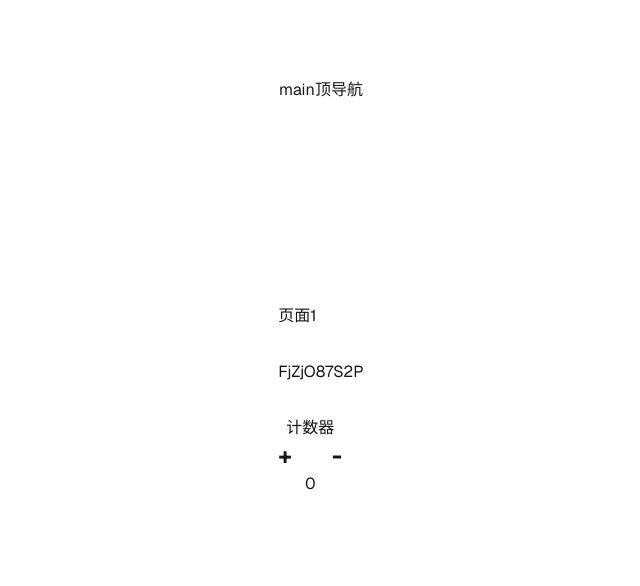
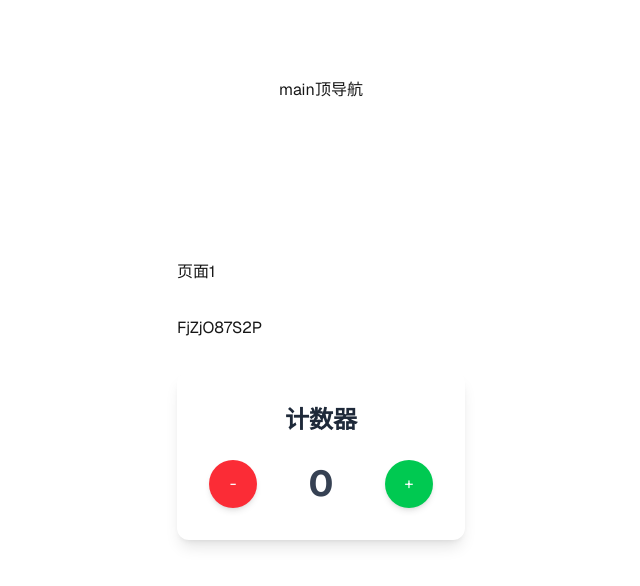
Before and after one commit to oonne/next-demo, a Next.js app: page /page-1 in a window 1280 px wide. Shown: the top 586 px of the page, without its empty margins (319-959 px from the left). Built offline with nearby package versions, Linux system fonts and the light colour scheme.

Commit message:
feat： 优化样式

```diff
--- a/src/components/counter/counter.tsx
+++ b/src/components/counter/counter.tsx
@@ -6,17 +6,25 @@
   const [count, setCount] = useState(0);
 
   return (
-    <div className="flex flex-col items-center justify-center">
-      <div>计数器</div>
-      <div className="flex items-center gap-10">
-        <button onClick={() => setCount(count + 1)} className="font-bold text-2xl">
+    <div className="flex flex-col items-center justify-center p-8 bg-white rounded-xl shadow-lg">
+      <h2 className="text-2xl font-bold text-gray-800 mb-6">计数器</h2>
+      <div className="flex items-center gap-6">
+        <button
+          onClick={() => setCount(count - 1)}
+          className="w-12 h-12 flex items-center justify-center bg-red-500 hover:bg-red-600 text-white rounded-full transition-all duration-200 shadow-md hover:shadow-lg active:scale-95"
+        >
+          -
+        </button>
+        <div className="min-w-[80px] text-center">
+          <span className="text-4xl font-bold text-gray-700">{count}</span>
+        </div>
+        <button
+          onClick={() => setCount(count + 1)}
+          className="w-12 h-12 flex items-center justify-center bg-green-500 hover:bg-green-600 text-white rounded-full transition-all duration-200 shadow-md hover:shadow-lg active:scale-95"
+        >
           +
         </button>
-        <button onClick={() => setCount(count - 1)} className="font-bold text-2xl">
-          -
-        </button>
       </div>
-      <div>{count}</div>
     </div>
   );
 };
```
